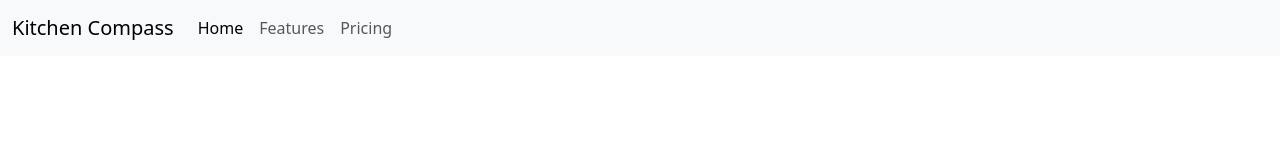
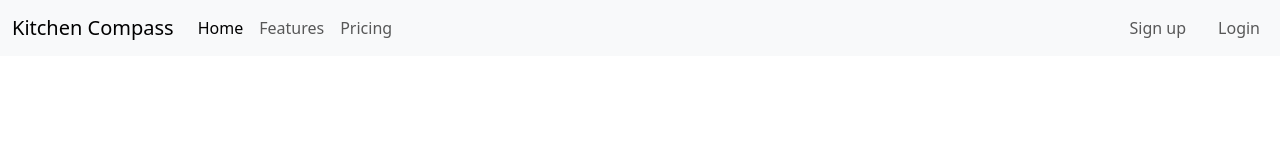
Before and after one commit to ALLHUBS-Jan-2024-Liftoff/Liberty-Bell-Labs, a React (Vite) app in the folder bellLabs-ui/: page / in a window 1280 px wide. Shown: the top 160 px of the page. Built offline with nearby package versions, Linux system fonts and the light colour scheme.

Commit message:
added right aligned signup and login to navbar

```diff
--- a/bellLabs-ui/src/App.jsx
+++ b/bellLabs-ui/src/App.jsx
@@ -1,6 +1,7 @@
+import React from 'react';
 import './App.css'
+import { BrowserRouter as Router, Route, Routes } from 'react-router-dom';
 import "../node_modules/bootstrap/dist/css/bootstrap.min.css";
-import { BrowserRouter as Router, Route, Routes } from 'react-router-dom';
 import NavBar from './components/NavBar';
 import Dashboard from './pages/Dashboard';
 
--- a/bellLabs-ui/src/components/NavBar.jsx
+++ b/bellLabs-ui/src/components/NavBar.jsx
@@ -16,6 +16,19 @@ export default function NavBar() {
         <a className="nav-link" href="#">Pricing</a>
         {/* <a className="nav-link disabled" aria-disabled="true">Disabled</a> */}
       </div>
+        {/* right side nav bar sign up and login */}
+
+        <ul class="nav navbar-nav ms-auto">
+        <li className="nav-item">
+          <a className="nav-link ms-3" href="#"><span className="glyphicon glyphicon-user"></span>Sign up</a>
+        </li>
+
+        <li className="nav-item">
+          <a className="nav-link ms-3" href="#"><span className="glyphicon glyphicon-user"></span>Login</a>
+        </li>
+      {/* <li><a href="/signup"><span class="glyphicon glyphicon-user"></span> Sign Up |  </a></li>
+      <li><a href="/login"><span class="glyphicon glyphicon-log-in"></span>  Login</a></li> */}
+    </ul>
     </div>
   </div>
 </nav>
--- a/bellLabs-ui/src/pages/Dashboard.jsx
+++ b/bellLabs-ui/src/pages/Dashboard.jsx
@@ -4,6 +4,7 @@ import ItemForm from '../components/ItemForm';
 import ItemList from '../components/ItemList';
 
 function Dashboard() {
+
   const [items, setItems] = useState([]);
   const [isFormVisible, setIsFormVisible] = useState(false);
   const [error, setError] = useState(null);
@@ -42,6 +43,7 @@ function Dashboard() {
 
   return (
     <div className="d-flex align-items-start">
+
       {error && <div className="error">{error}</div>}
       <div className="flex-grow-1">
         <ItemList items={items} onRemoveItems={handleRemoveItems} />
```
Also changed, not shown: bellLabs-ui/src/layout/Footer.jsx (added, +7 -0 lines), bellLabs-ui/src/pages/SignUp.js (added).
